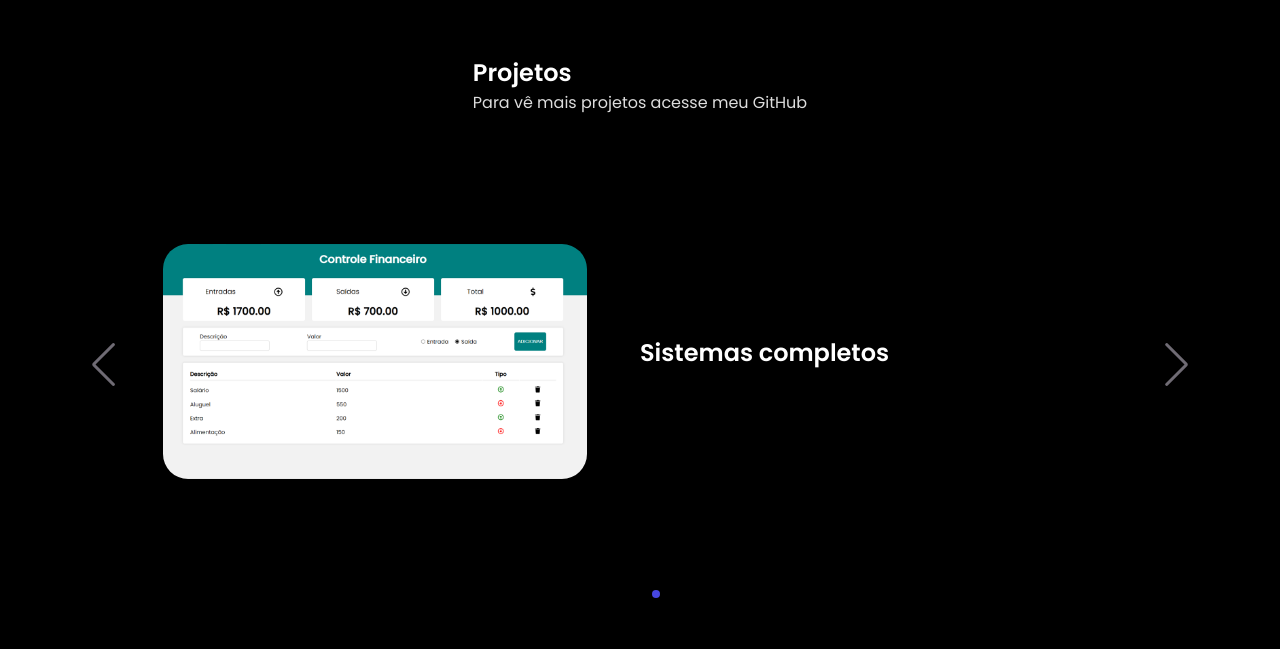
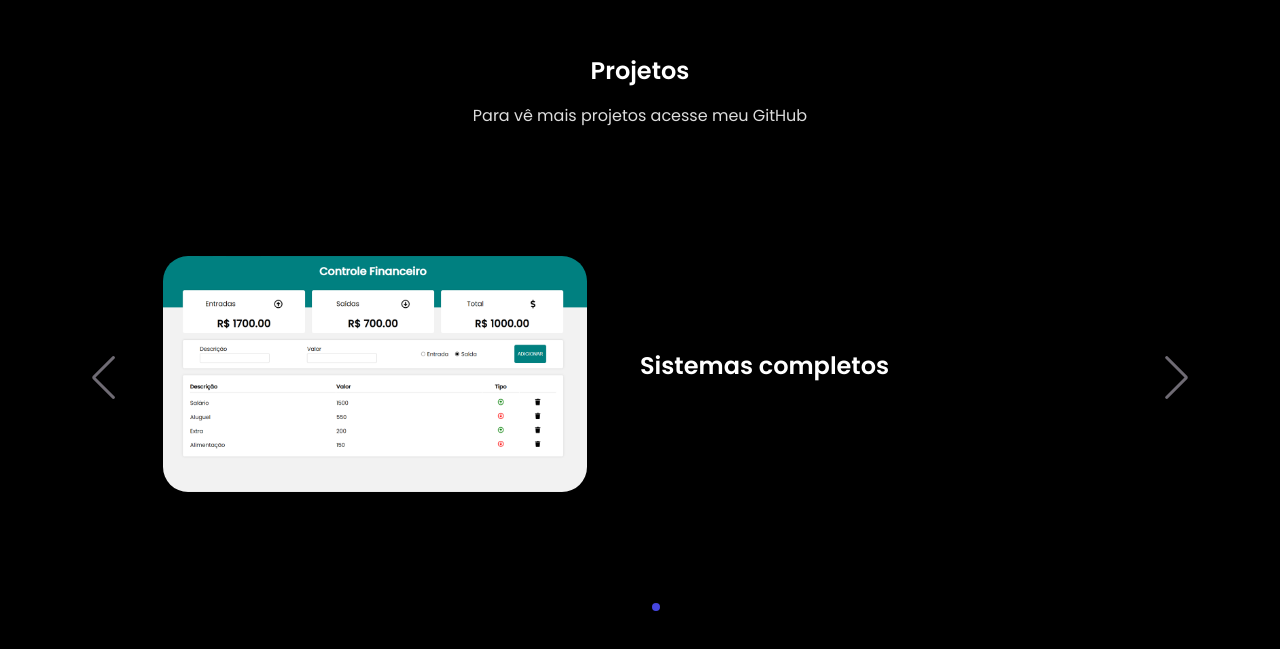
Before and after one commit to ezequiel3e/Portifolio-Pro, a plain HTML site: page index.html in a window 1280 px wide. Shown: the part 985-1634 px from the top of the page. Drawn offline with nearby package versions, Linux system fonts and the light colour scheme; a web font is replaced by a local one.

Commit message:
Update style.css

```diff
--- a/style.css
+++ b/style.css
@@ -126,9 +126,6 @@ button:hover{
 }
 
 
-
-
-
 .home-img {
   width: 30%;
   display: flex;
@@ -154,6 +151,13 @@ button:hover{
 }
 
 /* PROJECTS */
+.projetos-main{
+display: flex;
+flex-direction: column;
+align-items: center;
+padding-top: 10px;
+gap: 15px;
+}
 
 section#projects {
   height: calc(100vh + 80px);
```
